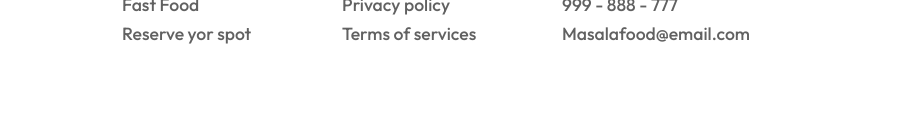
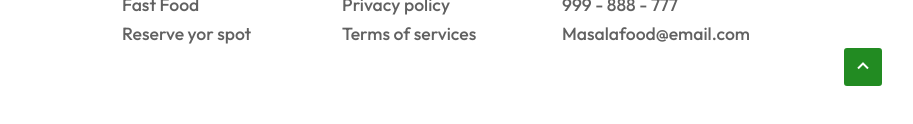
Before and after one commit to KashafDawood/Restaurant-Website-design, a plain HTML site: page index.html in a window 1280 px wide. Shown: the part 3718-3842 px from the top of the page, 298-1211 px from the left. Drawn offline with nearby package versions, Linux system fonts and the light colour scheme.

Commit message:
add up feature

```diff
--- a/index.html
+++ b/index.html
@@ -551,6 +551,13 @@
 
     </footer>
 
+    <!-- ==========fixed button=========== -->
+    <div class="fixedBtn">
+
+        <button type="button"><a href="#"><i class='bx bx-chevron-up'></i></a></i></button>
+
+    </div>
+
 
     <script src="script.js"></script>
 </body>
--- a/style.css
+++ b/style.css
@@ -355,7 +355,7 @@ nav{
 /* footer */
 #footer{
     display: flex;
-    margin: 100px 200px;
+    margin: 100px 200px 0;
 }
 
 .footerSocials{
@@ -412,3 +412,27 @@ nav{
     color: #228B22;
     transition: 1s;
 }
+
+/* fixed btn */
+.fixedBtn{
+    text-align: end;
+    z-index: 1;
+    overflow: hidden;
+}
+
+.fixedBtn button{
+    background-color: #228B22;
+    border: #228B22 2px solid;
+    border-radius: 3px;
+    margin: 0 100px 30px;
+}
+
+.fixedBtn button a{
+    text-decoration: none;
+    font-size: 1.5rem;
+    color: white;
+}
+
+.fixedBtn button a i{
+    padding: 5px 5px;
+}
```
